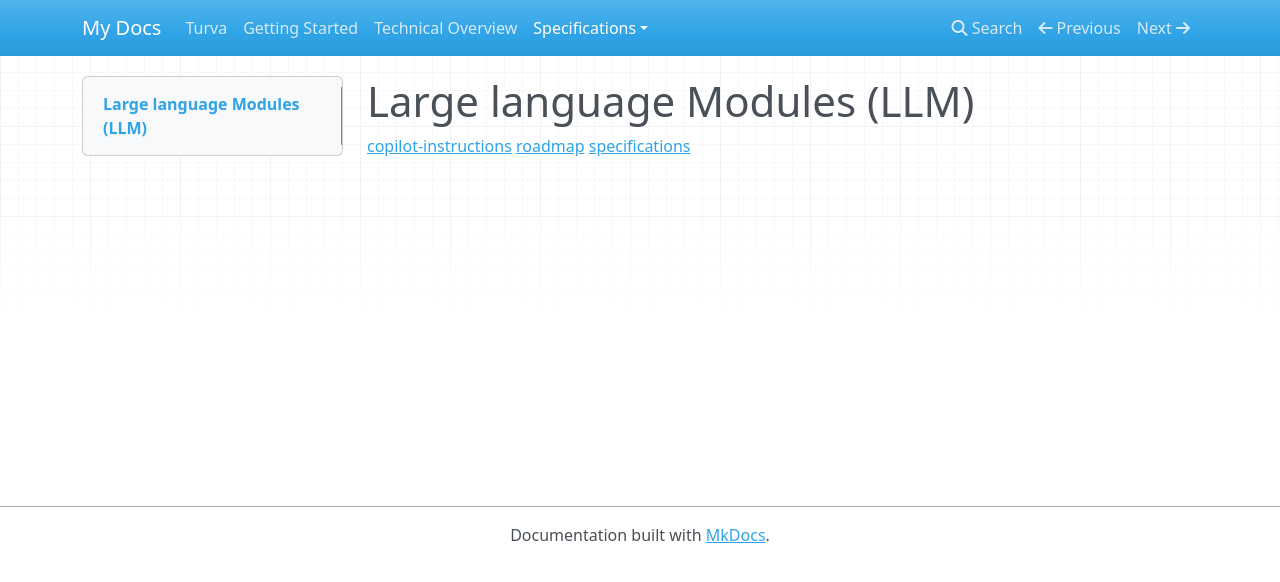
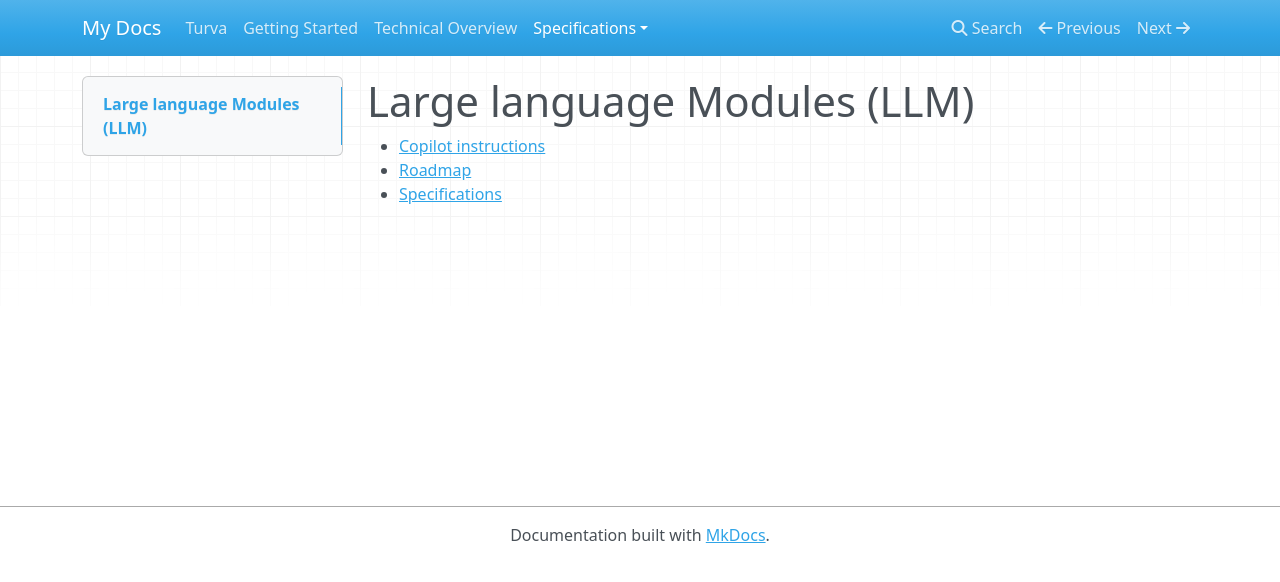
Before and after one commit to turva-uk/turva, an MkDocs documentation site: the page built from docs/docs/specifications/index.md, in a window 1280 px wide. Shown: the top 582 px of the page. Built offline with MkDocs 1.6.1, drawn with Linux system fonts in a browser that asks for light colours; nearby versions of some CDN libraries.

```diff
--- a/cspell.config.json
+++ b/cspell.config.json
@@ -90,6 +90,8 @@
     "**/*.toml",
     "docker-compose.yml",
     "docker-compose.*.yml",
+    "**/Dockerfile",
+    "**/Dockerfile.*",
     "package-lock.json",
     "yarn.lock",
     ".vscode",
--- a/docs/docs/specifications/index.md
+++ b/docs/docs/specifications/index.md
@@ -1,5 +1,5 @@
 # Large language Modules (LLM)
 
-[copilot-instructions](copilot-instructions.md)
-[roadmap](roadmap.md)
-[specifications](spec.md)
+- [Copilot instructions](copilot-instructions.md)
+- [Roadmap](roadmap.md)
+- [Specifications](spec.md)
```
Also changed, not shown: docs/docs/index.md (+1 -1 lines), 2 other files.
